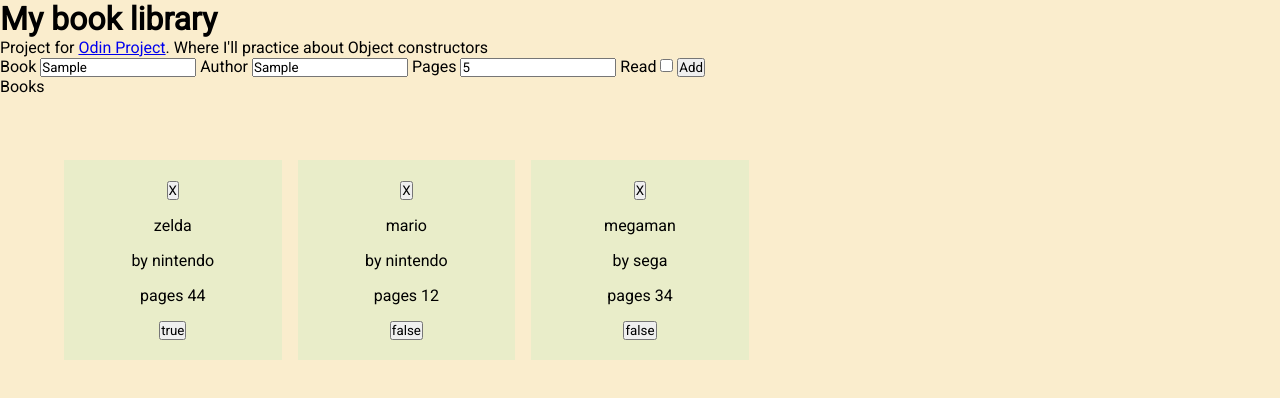
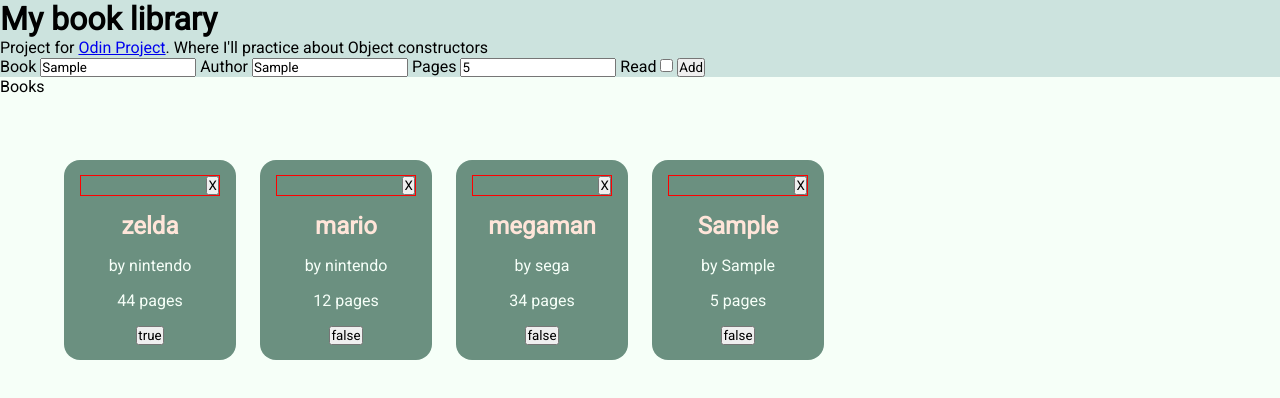
Before and after one commit to BryanMed/Library, a plain HTML site: page index.html in a window 1280 px wide. Both pictures are taken after typing "Sample", "Sample", "5" into the empty fields and a click on the button "Add". Drawn offline with Linux system fonts and the light colour scheme; a web font is replaced by a local one.

Commit message:
add delete card functionality

```diff
--- a/index.html
+++ b/index.html
@@ -21,16 +21,16 @@
 
     <form id="book-form">
       <label for="book">Book</label>
-      <input type="text" id="book" name="title">
+      <input type="text" id="book" name="title" required>
 
       <label for="author">Author</label>
-      <input type="text" name="author">
+      <input type="text" name="author" required>
 
       <label for="pages">Pages</label>
-      <input type="number" name="pages">
+      <input type="number" name="pages" required>
 
       <label for="read">Read</label>
-      <input type="checkbox" name="read" id="read">
+      <input type="checkbox" name="read" id="read" value="read">
 
       <button type="submit">Add</button>
     </form>
--- a/script.js
+++ b/script.js
@@ -27,28 +27,35 @@ addBookToLibrary(megaman);
 function bookSubmit(e) {
   e.preventDefault();
   const formData = new FormData(e.target);
-  const formProps = Object.fromEntries(formData);
-  console.log(formProps);
+  const book = Object.fromEntries(formData);
+
+  let newBook = new Book(book.title, book.author, book.pages, (book.read ? true : false));
+  addBookToLibrary(newBook);
+  createCards();
 }
 
 
-function cardTemplate(book) {
+function cardTemplate(book, idx) {
   const card = document.createElement('div');
   card.className = 'card';
 
+  const divDelete = document.createElement('div');
   const deleteBook = document.createElement('button');
   const title = document.createElement('p');
   const author = document.createElement('p');
   const pages = document.createElement('p');
   const read = document.createElement('button');
 
+  deleteBook.className = 'delete-btn';
   deleteBook.textContent = 'X'
   title.textContent = book.title;
   author.textContent = `by ${book.author}`;
-  pages.textContent = `pages ${book.pages}`;
+  pages.textContent = `${book.pages} pages`;
   read.textContent = book.read;
+  deleteBook.dataset.idx = idx;
 
-  card.appendChild(deleteBook);
+  divDelete.appendChild(deleteBook);
+  card.appendChild(divDelete);
   card.appendChild(title);
   card.appendChild(author);
   card.appendChild(pages);
@@ -57,19 +64,22 @@ function cardTemplate(book) {
   bookContainer.appendChild(card);
 }
 
-function createCard(e) {
-  e.preventDefault();
-
+function createCards() {
   //clear the bookContainer
-  while(bookContainer.firstChild){
+  while (bookContainer.firstChild) {
     bookContainer.removeChild(bookContainer.lastChild);
   }
 
-  myLibrary.forEach((book) => {
-    cardTemplate(book);
+  myLibrary.forEach((book, idx) => {
+    cardTemplate(book, idx);
   });
 }
 
+bookForm.addEventListener('submit', bookSubmit);
 
-
-bookForm.addEventListener('submit', createCard);
+bookContainer.addEventListener('click', (e) => {
+  if (e.target.className === 'delete-btn') {
+    myLibrary.splice(e.target.dataset.idx, 1);
+    createCards();
+  }
+})
--- a/style.css
+++ b/style.css
@@ -8,13 +8,13 @@
 body{
   display: flex;
   flex-direction: column;
-  background-color: #faedcd;
+  background-color: #f6fff8;
   /* grid-template-columns: 1fr; */
   /* margin: 0 10%; */
 }
 
 header{
-  background-color: #faedcd;
+  background-color: #cce3de;
 }
 
 main{
@@ -23,25 +23,36 @@ main{
 #container{
   display: grid;
   padding: 5%;
-  grid-template-columns: repeat(auto-fill, minmax(200px, 1fr));
-  gap: 1rem;
+  grid-template-columns: repeat(auto-fill, minmax(150px, 1fr));
+  gap: 1.5rem;
 }
 
 .card{
   height: 200px;
-  background-color: #e9edc9;
+  background-color: #6b9080;
   display: flex;
   flex-direction: column;
   justify-content: center;
   align-items: center;
   gap: 1rem;
+  border-radius: 1rem;
+  color: #f6fff8;
 }
 
-.card p:nth-child(1){
-  color: #d4a373;
+.card div{
+  width: 80%;
+  display: flex;
+  justify-content: flex-end;
+  border: 1px solid red;
+}
+
+.card p:nth-child(2){
+  color: #ffe5d9;
+  font-weight: 700;
   font-size: 1.5rem;
 }
 
-.card p:nth-child(2){
+.card p:nth-child(3){
+  color: #f6fff8;
   font-size: 1rem;
 }
```
